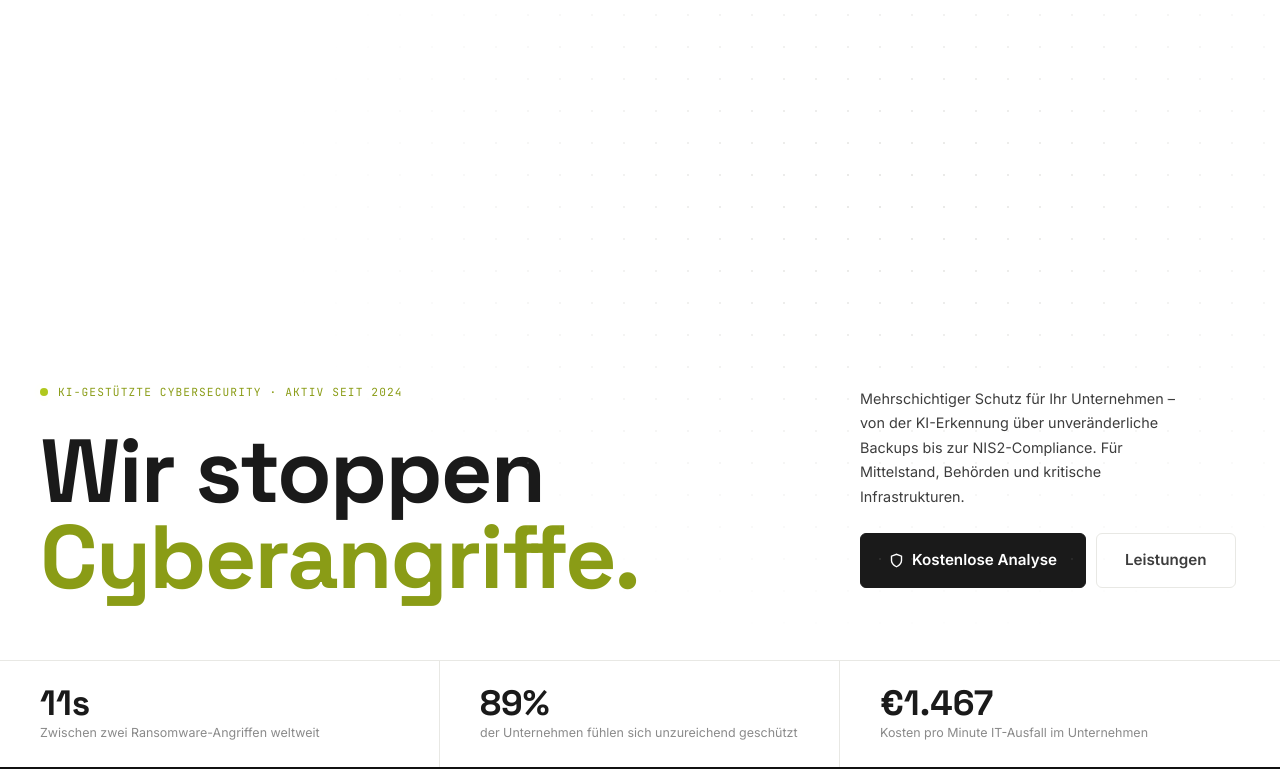
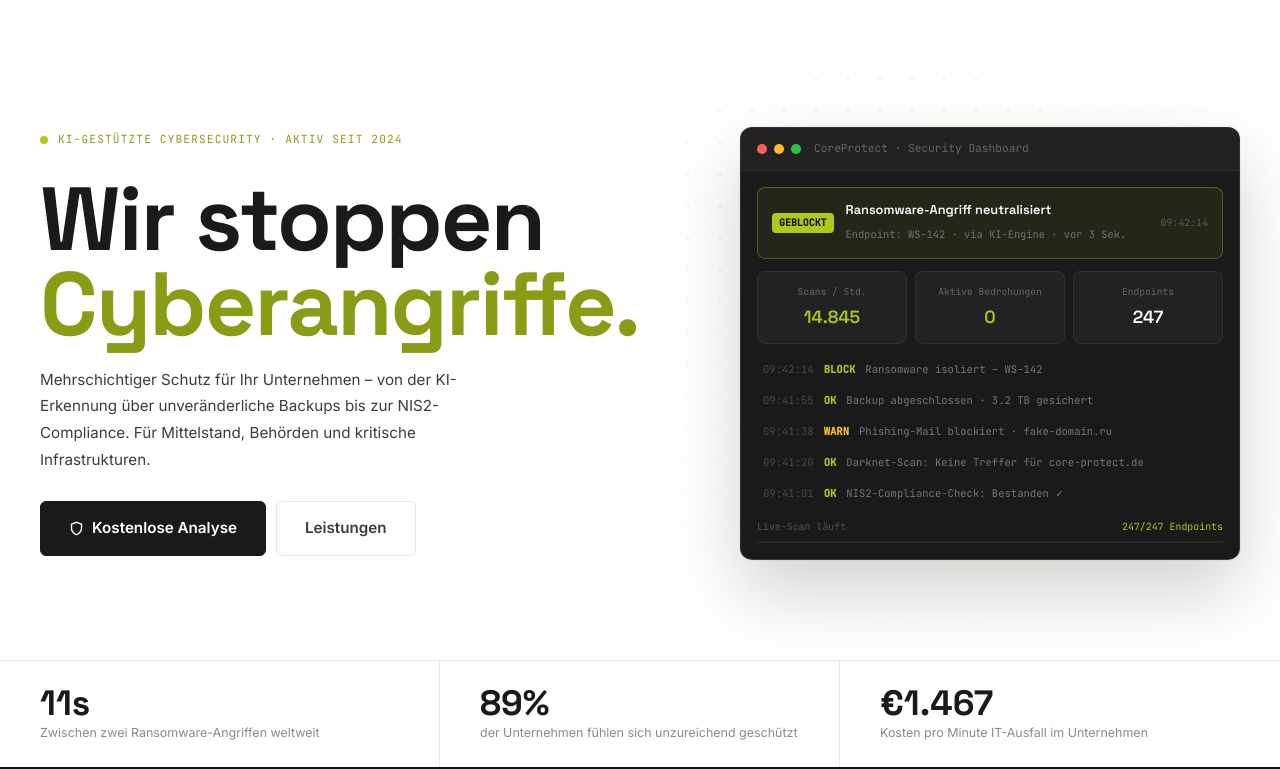
Before and after one commit to scaleyourvision1-lab/core-protect-it, a plain HTML site: page index.html in a window 1280 px wide. Shown: the part 59-828 px from the top of the page. Drawn offline with Linux system fonts and the light colour scheme.

Commit message:
Add hero visual: floating security console dashboard
Restructured hero to 2-column layout — editorial headline left,
animated security dashboard right. Console floats with subtle
vertical animation and green glow. Feature section updated to
use terminal visual instead of duplicating the console.

Co-Authored-By: Claude Sonnet 4.6 <noreply@anthropic.com>

```diff
--- a/css/style.css
+++ b/css/style.css
@@ -237,14 +237,15 @@ p { line-height: 1.75; }
 }
 
 .hero__top {
-  flex: 1; display: flex; align-items: flex-end;
+  flex: 1; display: flex; align-items: center;
   padding: 120px 40px 60px;
   max-width: 1280px; margin: 0 auto; width: 100%;
 }
 .hero__headline-wrap {
-  display: grid; grid-template-columns: 1fr 380px;
-  gap: 60px; align-items: flex-end; width: 100%;
+  display: grid; grid-template-columns: 1fr 500px;
+  gap: 80px; align-items: center; width: 100%;
 }
+.hero__left { display: flex; flex-direction: column; }
 .hero__kicker {
   display: flex; align-items: center; gap: 10px;
   margin-bottom: 28px;
@@ -258,12 +259,26 @@ p { line-height: 1.75; }
   50%      { box-shadow: 0 0 0 6px transparent; }
 }
 .hero__kicker-text { font-family: var(--font-mono); font-size: 0.7rem; letter-spacing: 0.1em; text-transform: uppercase; color: var(--green-dk); }
+.hero__desc { font-size: 0.95rem; color: var(--ink-2); line-height: 1.75; margin: 20px 0 28px; max-width: 440px; }
+.hero__cta { display: flex; gap: 10px; }
 
-.hero__side {
-  padding-bottom: 12px;
+/* Hero visual — floating security console */
+.hero__visual { position: relative; }
+.hero__visual::before {
+  content: '';
+  position: absolute; inset: -48px;
+  background: radial-gradient(ellipse at 50% 50%, rgba(176,200,29,0.09) 0%, transparent 65%);
+  pointer-events: none;
 }
-.hero__side-text { font-size: 0.9rem; color: var(--ink-2); line-height: 1.7; margin-bottom: 24px; max-width: 340px; }
-.hero__cta { display: flex; gap: 10px; }
+.hero__visual > .sec-console {
+  position: relative;
+  animation: heroFloat 7s ease-in-out infinite;
+  box-shadow: 0 32px 72px rgba(0,0,0,0.18), 0 0 0 1px rgba(176,200,29,0.12);
+}
+@keyframes heroFloat {
+  0%, 100% { transform: translateY(0px); }
+  50%       { transform: translateY(-10px); }
+}
 
 .hero__rule {
   height: 1px; background: var(--rule); width: 100%;
@@ -611,9 +626,9 @@ p { line-height: 1.75; }
   .wrap, .wrap--sm, .wrap--lg { padding: 0 24px; }
   .hero__top { padding: 100px 24px 48px; }
   .hero__bottom { padding: 0 24px; }
-  .hero__headline-wrap { grid-template-columns: 1fr; gap: 36px; }
-  .hero__side { display: flex; flex-direction: column; align-items: flex-start; }
+  .hero__headline-wrap { grid-template-columns: 1fr; gap: 48px; }
   .hero__bottom { grid-template-columns: repeat(3,1fr); }
+  .hero__visual { max-width: 560px; }
   .stats-row { grid-template-columns: repeat(2,1fr); }
   .pillars { grid-template-columns: 1fr; }
   .pillar { border-right: none; border-bottom: 1px solid var(--rule); }
@@ -639,6 +654,7 @@ p { line-height: 1.75; }
 @media (max-width: 768px) {
   .wrap, .wrap--sm, .wrap--lg { padding: 0 20px; }
   .hero__top { padding: 90px 20px 40px; }
+  .hero__visual { display: none; }
   .hero__bottom { grid-template-columns: 1fr; padding: 0 20px; }
   .hero__stat-cell { border-right: none; border-bottom: 1px solid var(--rule); padding: 20px 0; }
   .hero__stat-cell:first-child { padding-left: 0; }
--- a/index.html
+++ b/index.html
@@ -44,15 +44,15 @@
   <section class="hero">
     <div class="hero__top">
       <div class="hero__headline-wrap">
-        <div>
+
+        <!-- LEFT: text -->
+        <div class="hero__left">
           <div class="hero__kicker">
             <span class="hero__kicker-dot"></span>
             <span class="hero__kicker-text">KI-gestützte Cybersecurity · Aktiv seit 2024</span>
           </div>
           <h1 class="display">Wir stoppen<br><span class="accent">Cyber&shy;angriffe.</span></h1>
-        </div>
-        <div class="hero__side">
-          <p class="hero__side-text">Mehrschichtiger Schutz für Ihr Unternehmen – von der KI-Erkennung über unveränderliche Backups bis zur NIS2-Compliance. Für Mittelstand, Behörden und kritische Infrastrukturen.</p>
+          <p class="hero__desc">Mehrschichtiger Schutz für Ihr Unternehmen – von der KI-Erkennung über unveränderliche Backups bis zur NIS2-Compliance. Für Mittelstand, Behörden und kritische Infrastrukturen.</p>
           <div class="hero__cta">
             <a href="kontakt.html" class="btn btn-black btn-lg">
               <svg viewBox="0 0 24 24" fill="none" stroke="currentColor" stroke-width="2.2"><path d="M12 22s8-4 8-10V5l-8-3-8 3v7c0 6 8 10 8 10z"/></svg>
@@ -61,6 +61,55 @@
             <a href="leistungen.html" class="btn btn-outline btn-lg">Leistungen</a>
           </div>
         </div>
+
+        <!-- RIGHT: security console visual -->
+        <div class="hero__visual">
+          <div class="sec-console">
+            <div class="sec-console__bar">
+              <span class="dot-r"></span><span class="dot-y"></span><span class="dot-g"></span>
+              <span class="sc-title">CoreProtect · Security Dashboard</span>
+            </div>
+            <div class="sec-console__body">
+              <div class="sec-alert">
+                <span class="sec-alert__badge">GEBLOCKT</span>
+                <div class="sec-alert__text">
+                  <strong>Ransomware-Angriff neutralisiert</strong>
+                  <span>Endpoint: WS-142 · via KI-Engine · vor 3 Sek.</span>
+                </div>
+                <span class="sec-alert__ts">09:42:14</span>
+              </div>
+              <div class="sec-metrics">
+                <div class="sec-metric">
+                  <span class="sec-metric__label">Scans / Std.</span>
+                  <span class="sec-metric__val sec-metric__val--green" id="scanCount">14.832</span>
+                </div>
+                <div class="sec-metric">
+                  <span class="sec-metric__label">Aktive Bedrohungen</span>
+                  <span class="sec-metric__val sec-metric__val--green">0</span>
+                </div>
+                <div class="sec-metric">
+                  <span class="sec-metric__label">Endpoints</span>
+                  <span class="sec-metric__val">247</span>
+                </div>
+              </div>
+              <div class="sec-log">
+                <div class="sec-log__line"><span class="log-time">09:42:14</span><span class="log-ok">BLOCK</span><span class="log-msg">Ransomware isoliert – WS-142</span></div>
+                <div class="sec-log__line"><span class="log-time">09:41:55</span><span class="log-ok">OK</span><span class="log-msg">Backup abgeschlossen · 3.2 TB gesichert</span></div>
+                <div class="sec-log__line"><span class="log-time">09:41:38</span><span class="log-warn">WARN</span><span class="log-msg">Phishing-Mail blockiert · fake-domain.ru</span></div>
+                <div class="sec-log__line"><span class="log-time">09:41:20</span><span class="log-ok">OK</span><span class="log-msg">Darknet-Scan: Keine Treffer für core-protect.de</span></div>
+                <div class="sec-log__line"><span class="log-time">09:41:01</span><span class="log-ok">OK</span><span class="log-msg">NIS2-Compliance-Check: Bestanden ✓</span></div>
+              </div>
+              <div>
+                <div style="display:flex;justify-content:space-between;margin-bottom:6px;">
+                  <span style="font-family:var(--font-mono);font-size:0.62rem;color:rgba(255,255,255,.25);">Live-Scan läuft</span>
+                  <span style="font-family:var(--font-mono);font-size:0.62rem;color:var(--green);">247/247 Endpoints</span>
+                </div>
+                <div class="sec-scan"><div class="sec-scan__bar"></div></div>
+              </div>
+            </div>
+          </div>
+        </div>
+
       </div>
     </div>
     <div class="hero__rule"></div>
@@ -185,40 +234,22 @@
           <a href="leistungen.html" class="btn btn-black">Mehr erfahren</a>
         </div>
         <div class="feature__vis">
-          <div class="sec-console__bar">
+          <div class="term-bar">
             <span class="dot-r"></span><span class="dot-y"></span><span class="dot-g"></span>
             <span class="term-title">CoreProtect · Threat Monitor</span>
           </div>
-          <div class="sec-console__body">
-            <div class="sec-alert">
-              <span class="sec-alert__badge">GEBLOCKT</span>
-              <div class="sec-alert__text">
-                <strong>Ransomware-Angriff neutralisiert</strong>
-                <span>Endpoint: WS-142 · via KI-Engine · vor 3 Sek.</span>
-              </div>
-              <span class="sec-alert__ts">09:42:14</span>
-            </div>
-            <div class="sec-metrics">
-              <div class="sec-metric">
-                <span class="sec-metric__label">Scans / Std.</span>
-                <span class="sec-metric__val sec-metric__val--green" id="scanCount">14.832</span>
-              </div>
-              <div class="sec-metric">
-                <span class="sec-metric__label">Aktive Bedrohungen</span>
-                <span class="sec-metric__val sec-metric__val--green">0</span>
-              </div>
-              <div class="sec-metric">
-                <span class="sec-metric__label">Endpoints</span>
-                <span class="sec-metric__val">247</span>
-              </div>
-            </div>
-            <div class="sec-log">
-              <div class="sec-log__line"><span class="log-time">09:42:14</span><span class="log-ok">BLOCK</span><span class="log-msg">Ransomware isoliert – WS-142</span></div>
-              <div class="sec-log__line"><span class="log-time">09:41:55</span><span class="log-ok">OK</span><span class="log-msg">Backup abgeschlossen · 3.2 TB gesichert</span></div>
-              <div class="sec-log__line"><span class="log-time">09:41:38</span><span class="log-warn">WARN</span><span class="log-msg">Phishing-Mail blockiert · info@fake-domain.ru</span></div>
-              <div class="sec-log__line"><span class="log-time">09:41:20</span><span class="log-ok">OK</span><span class="log-msg">Darknet-Scan: Keine Treffer</span></div>
-            </div>
-            <div class="sec-scan"><div class="sec-scan__bar"></div></div>
+          <div class="term-body">
+            <div class="t-dim">$ core-protect --scan --realtime --endpoints=all</div>
+            <div class="t-green">✓ KI-Engine v4.2 initialisiert</div>
+            <div class="t-dim">  Verbinde 247 Endpoints...</div>
+            <div class="t-green">✓ WS-001 bis WS-246 — sauber</div>
+            <div class="t-red">⚠ WS-142 — Anomalie erkannt [Ransomware]</div>
+            <div class="t-green">  → Endpoint automatisch isoliert [12ms]</div>
+            <div class="t-green">  → Ransomware-Signatur blockiert</div>
+            <div class="t-green">  → Backup-Snapshot erstellt</div>
+            <div class="t-white">✓ Bedrohung neutralisiert in 0.38s</div>
+            <div class="t-dim">  Scan fortgesetzt — WS-247...</div>
+            <div class="t-green">✓ Alle Systeme sicher<span class="t-cursor"></span></div>
           </div>
         </div>
       </div>
```
